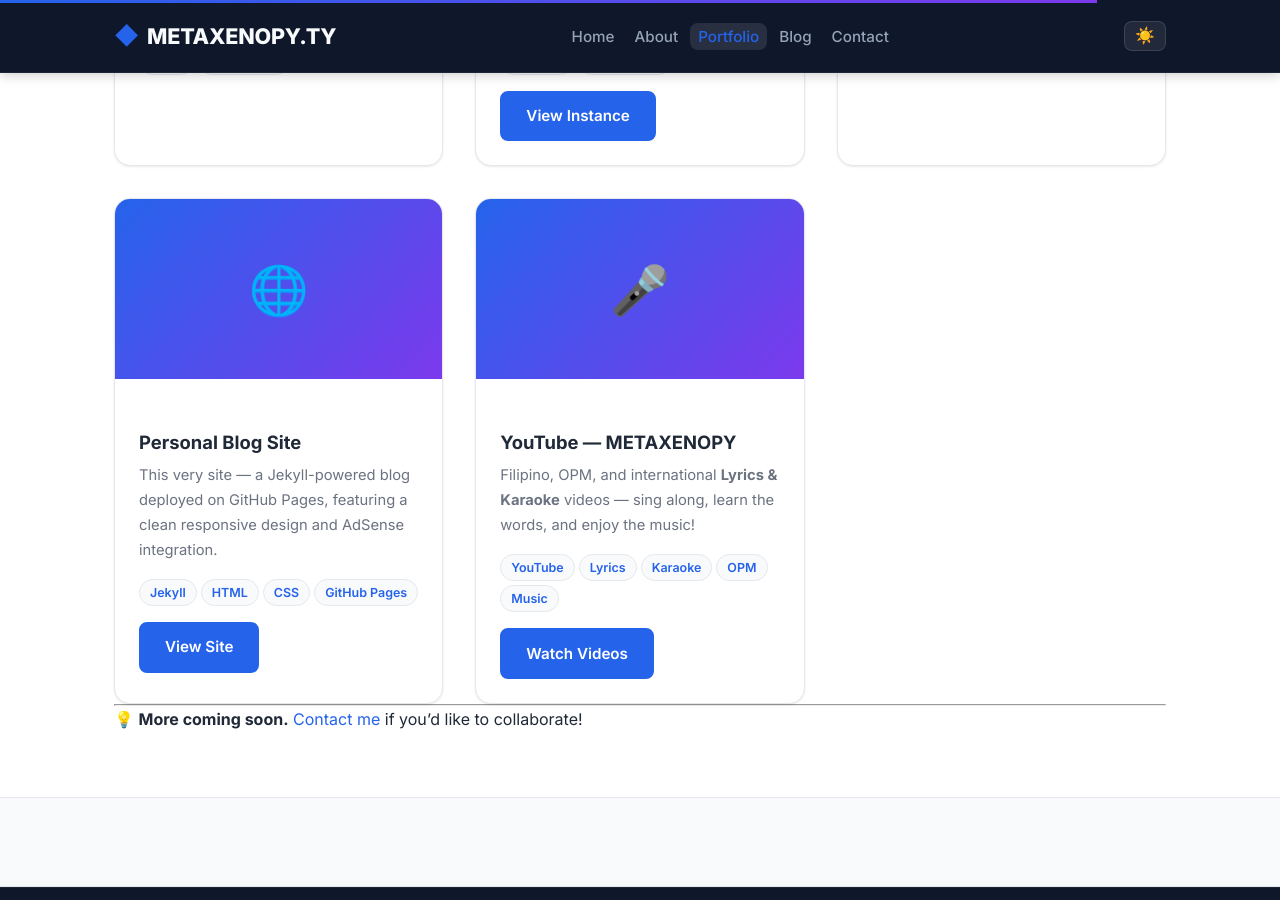
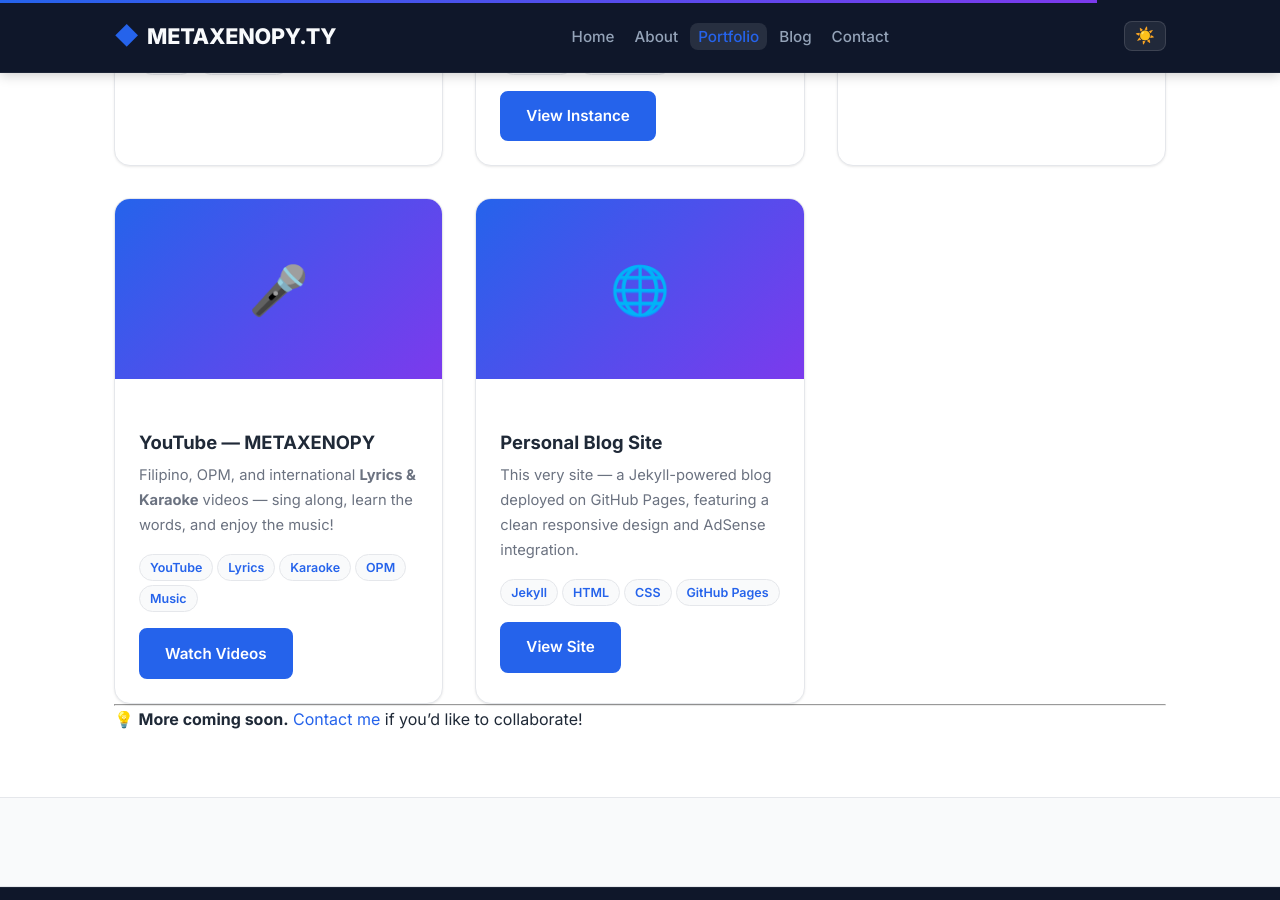
Before and after one commit to darzmackz/darzmackz.github.io, a Jekyll site: the page built from portfolio.md, in a window 1280 px wide and 900 px high, scrolled down 1006 px. Built offline with Jekyll 4.4.1, drawn with Linux system fonts in a browser that asks for light colours; some of the changed lines change nothing that is shown.

Commit message:
Reorder portfolio items

```diff
--- a/_data/portfolio.json
+++ b/_data/portfolio.json
@@ -5,7 +5,13 @@
     "title": "Senior System Analyst",
     "subtitle": "Crown Regency Hotels and Resorts — Cebu City, Cebu (02/2023 – Present)",
     "description": "Optimized and maintained database systems, troubleshot SQL issues, managed database infrastructures, enhanced data organization, and acted as System Administrator for server maintenance.",
-    "tech": ["SQL", "SQL Server", "Windows Server", "Linux", "Networking"],
+    "tech": [
+      "SQL",
+      "SQL Server",
+      "Windows Server",
+      "Linux",
+      "Networking"
+    ],
     "link": "",
     "link_text": ""
   },
@@ -15,7 +21,13 @@
     "title": "NextCloud Server Deployment",
     "subtitle": "Crown Regency Hotels and Resorts — System Administration Project",
     "description": "Set up and deployed a self-hosted NextCloud server for Crown Regency Hotels and Resorts, providing secure cloud storage and file collaboration. The instance is accessible at <a href=\"https://regencydrive.crownregency.net/\" target=\"_blank\" rel=\"noopener\">regencydrive.crownregency.net</a>.",
-    "tech": ["NextCloud", "Linux Server", "Nginx", "SSL/TLS", "Self-Hosted"],
+    "tech": [
+      "NextCloud",
+      "Linux Server",
+      "Nginx",
+      "SSL/TLS",
+      "Self-Hosted"
+    ],
     "link": "https://regencydrive.crownregency.net/",
     "link_text": "View Instance"
   },
@@ -25,9 +37,31 @@
     "title": "System Analyst",
     "subtitle": "Just Click Integrated Solution — Cebu City, Cebu (12/2017 – 02/2023)",
     "description": "Migrated databases, resolved system issues, maintained workstations, installed servers, and conducted software deployments and on-site support.",
-    "tech": ["SQL", "Windows OS", "Linux OS", "Hardware", "Deployment"],
+    "tech": [
+      "SQL",
+      "Windows OS",
+      "Linux OS",
+      "Hardware",
+      "Deployment"
+    ],
     "link": "",
     "link_text": ""
+  },
+  {
+    "id": "youtube-metaxenopy",
+    "icon": "🎤",
+    "title": "YouTube — METAXENOPY",
+    "subtitle": "",
+    "description": "Filipino, OPM, and international <strong>Lyrics &amp; Karaoke</strong> videos — sing along, learn the words, and enjoy the music!",
+    "tech": [
+      "YouTube",
+      "Lyrics",
+      "Karaoke",
+      "OPM",
+      "Music"
+    ],
+    "link": "https://www.youtube.com/@metaxenopy?sub_confirmation=1",
+    "link_text": "Watch Videos"
   },
   {
     "id": "personal-blog-site",
@@ -35,18 +69,13 @@
     "title": "Personal Blog Site",
     "subtitle": "",
     "description": "This very site — a Jekyll-powered blog deployed on GitHub Pages, featuring a clean responsive design and AdSense integration.",
-    "tech": ["Jekyll", "HTML", "CSS", "GitHub Pages"],
+    "tech": [
+      "Jekyll",
+      "HTML",
+      "CSS",
+      "GitHub Pages"
+    ],
     "link": "/",
     "link_text": "View Site"
-  },
-  {
-    "id": "youtube-metaxenopy",
-    "icon": "🎤",
-    "title": "YouTube — METAXENOPY",
-    "subtitle": "",
-    "description": "Filipino, OPM, and international <strong>Lyrics &amp; Karaoke</strong> videos — sing along, learn the words, and enjoy the music!",
-    "tech": ["YouTube", "Lyrics", "Karaoke", "OPM", "Music"],
-    "link": "https://www.youtube.com/@metaxenopy?sub_confirmation=1",
-    "link_text": "Watch Videos"
   }
 ]
```
